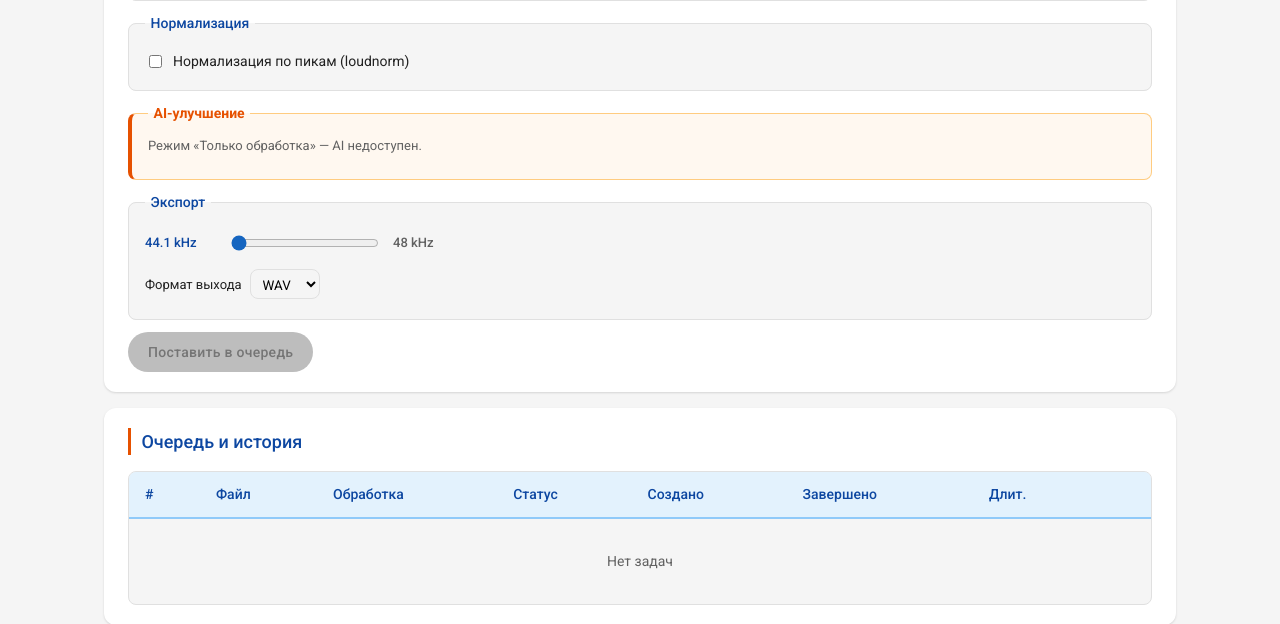
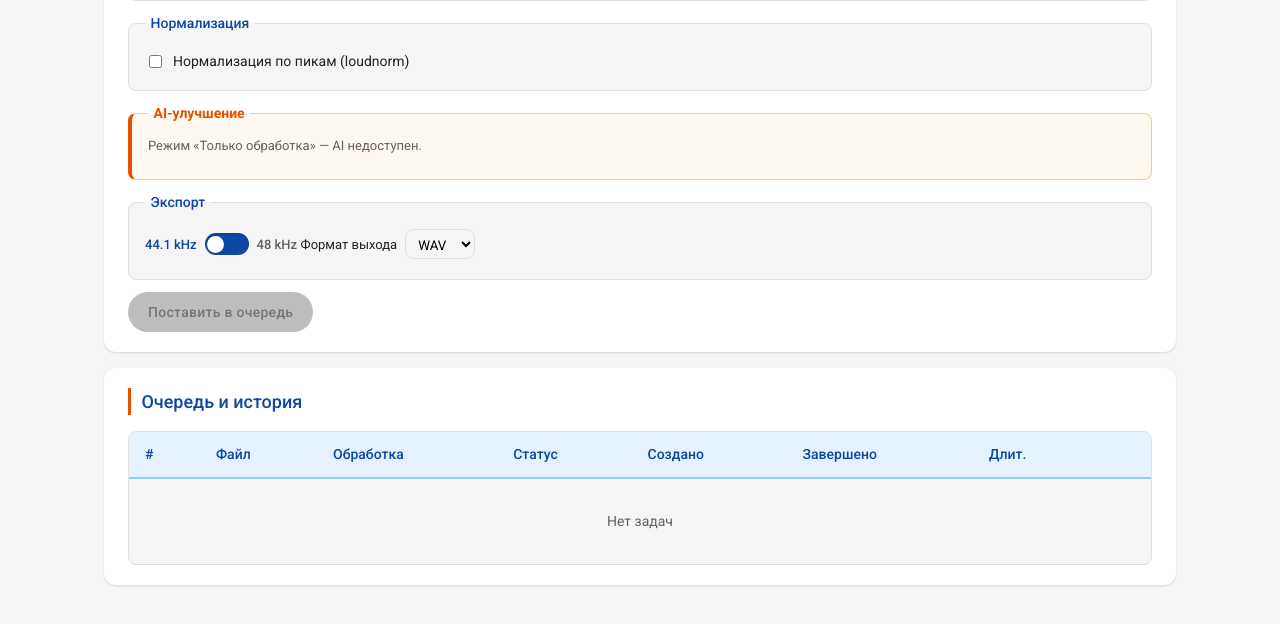
Before and after one commit to mcherepanov/super-resolution, a FastAPI app: page / in a window 1280 px wide. Shown: the part 1005-1629 px from the top of the page. After the commit the page ends 1591 px from the top, so only its background shows below. Run offline with FastAPI, Linux system fonts and the light colour scheme; parts of the project's set-up code (start-up, migrations or seed data) failed here and were passed over.

Commit message:
Replace export sample-rate slider with a compact toggle.
Keep 44.1 kHz as the default left position and preserve the existing resample form wiring.

```diff
--- a/web/app/static/app.js
+++ b/web/app/static/app.js
@@ -151,21 +151,21 @@
 
   function initSrSwitch(root) {
     const scope = root || document;
-    scope.querySelectorAll(".sr-switch").forEach(function (wrap) {
-      const range = wrap.querySelector(".sr-switch__range");
+    scope.querySelectorAll(".sr-toggle").forEach(function (wrap) {
+      const input = wrap.querySelector(".sr-toggle__input");
       const form = wrap.closest("form");
-      if (!range || !form) return;
+      if (!input || !form) return;
       const hidden = form.querySelector('input[name="resample_441"]');
-      const labels = wrap.querySelectorAll(".sr-switch__label");
+      const labels = wrap.querySelectorAll(".sr-toggle__label");
       function sync() {
-        const is441 = range.value === "0";
+        const is441 = !input.checked;
         if (hidden) hidden.value = is441 ? "on" : "off";
-        if (labels[0]) labels[0].classList.toggle("sr-switch__label--active", is441);
-        if (labels[1]) labels[1].classList.toggle("sr-switch__label--active", !is441);
+        if (labels[0]) labels[0].classList.toggle("sr-toggle__label--active", is441);
+        if (labels[1]) labels[1].classList.toggle("sr-toggle__label--active", !is441);
       }
-      if (range.dataset.srBound) return;
-      range.dataset.srBound = "1";
-      range.addEventListener("input", sync);
+      if (input.dataset.srBound) return;
+      input.dataset.srBound = "1";
+      input.addEventListener("change", sync);
       sync();
     });
   }
--- a/web/app/static/style.css
+++ b/web/app/static/style.css
@@ -492,29 +492,71 @@ a:hover {
   color: #ffffff;
 }
 
-.sr-switch {
-  display: flex;
+.sr-toggle {
+  display: inline-flex;
   align-items: center;
-  gap: 0.75rem;
+  gap: 0.5rem;
   margin: 0.5rem 0 0.75rem;
-  max-width: 320px;
 }
 
-.sr-switch__label {
+.sr-toggle__label {
   font-size: 0.8125rem;
   font-weight: 500;
   color: var(--md-sys-color-on-surface-variant);
-  min-width: 4.5rem;
 }
 
-.sr-switch__label--active {
+.sr-toggle__label--active {
   color: var(--color-blue-deep);
 }
 
-.sr-switch__range {
-  flex: 1;
-  min-width: 5rem;
-  accent-color: var(--color-blue);
+.sr-toggle__control {
+  position: relative;
+  display: inline-flex;
+  cursor: pointer;
+  margin: 0;
+}
+
+.sr-toggle__input {
+  position: absolute;
+  opacity: 0;
+  width: 0;
+  height: 0;
+}
+
+.sr-toggle__track {
+  display: block;
+  width: 2.75rem;
+  height: 1.35rem;
+  border-radius: var(--md-shape-corner-full);
+  background: var(--color-blue-deep);
+  transition: background 0.15s;
+  box-shadow: inset 0 1px 2px rgba(0, 0, 0, 0.15);
+}
+
+.sr-toggle__track::after {
+  content: "";
+  position: absolute;
+  top: 0.15rem;
+  left: 0.15rem;
+  width: 1.05rem;
+  height: 1.05rem;
+  border-radius: 50%;
+  background: #ffffff;
+  transition: transform 0.15s;
+  box-shadow: 0 1px 2px rgba(0, 0, 0, 0.2);
+}
+
+.sr-toggle__input:checked + .sr-toggle__track {
+  background: var(--color-orange);
+}
+
+.sr-toggle__input:checked + .sr-toggle__track::after {
+  transform: translateX(1.4rem);
+}
+
+.sr-toggle__input:focus-visible + .sr-toggle__track {
+  outline: 2px solid var(--color-blue);
+  outline-offset: 2px;
 }
 
 .export-format-row {
--- a/web/app/templates/export_fieldset.html
+++ b/web/app/templates/export_fieldset.html
@@ -1,10 +1,12 @@
 <fieldset class="block">
   <legend>Экспорт</legend>
-  <div class="sr-switch">
-    <span class="sr-switch__label sr-switch__label--active">44.1 kHz</span>
-    <input type="range" class="sr-switch__range" name="output_sr_choice"
-           min="0" max="1" step="1" value="0" aria-label="Частота дискретизации">
-    <span class="sr-switch__label">48 kHz</span>
+  <div class="sr-toggle">
+    <span class="sr-toggle__label sr-toggle__label--active">44.1 kHz</span>
+    <label class="sr-toggle__control" title="Частота дискретизации">
+      <input type="checkbox" class="sr-toggle__input" aria-label="48 kHz">
+      <span class="sr-toggle__track" aria-hidden="true"></span>
+    </label>
+    <span class="sr-toggle__label">48 kHz</span>
   </div>
   <input type="hidden" name="resample_441" value="on">
   <label class="field-inline export-format-row">Формат выхода
```
